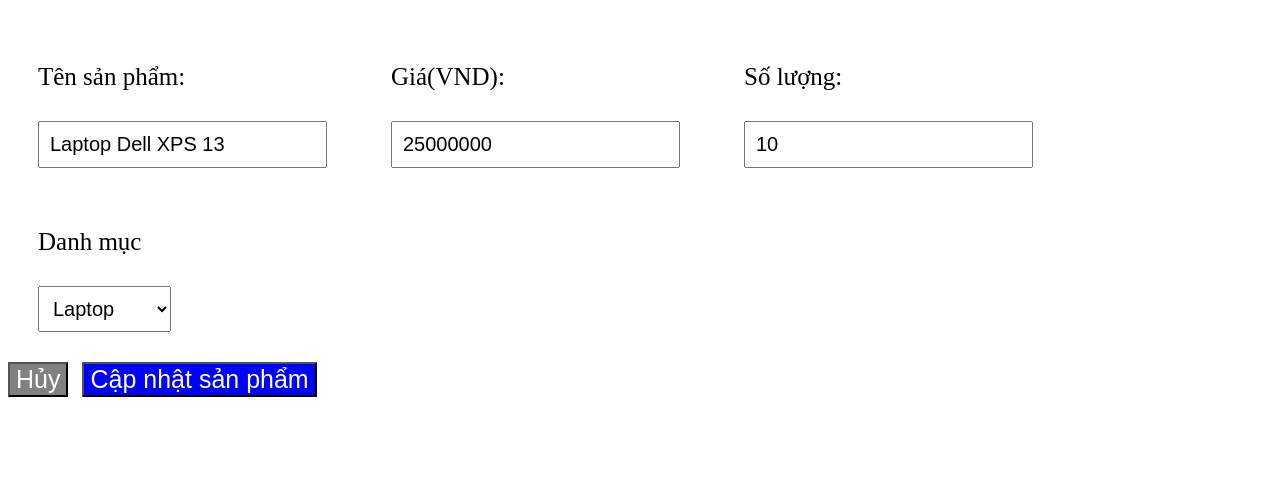
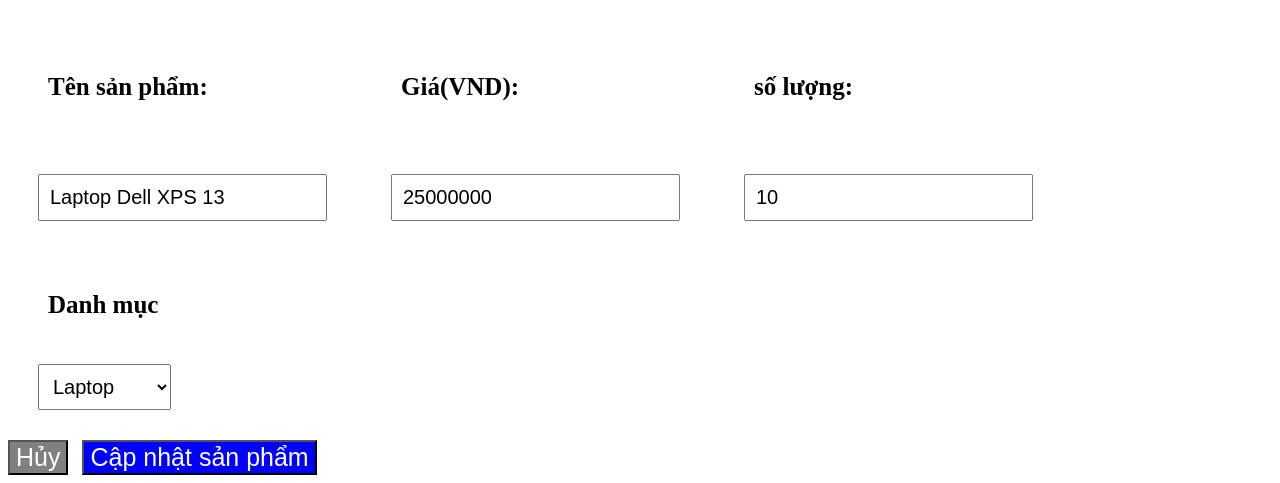
Before and after one commit to nguyen-quang-dao/learning, a plain HTML site: page learning_html_css/edit_product.html in a window 1280 px wide. Shown: the part 459-942 px from the top of the page. Before the commit the page ends 864 px from the top, so only its background shows below. Drawn offline with Linux system fonts and the light colour scheme.

Commit message:
format file edit_products + htmltag,css

```diff
--- a/learning_html_css/edit_product.html
+++ b/learning_html_css/edit_product.html
@@ -1,75 +1,88 @@
 <!DOCTYPE html>
 <html lang="en">
+
 <head>
   <meta charset="UTF-8">
   <meta name="viewport" content="width=device-width, initial-scale=1.0">
   <title>Edit products</title>
   <style>
-    div{
-      font-size : 25px;
-          display :block;
+    div {
+      font-size: 25px;
+      display: block;
       padding: 30px;
     }
-    .box{
-      display :inline-block;
+
+    .box {
+      display: inline-block;
     }
-    img{
-      width : 300px;
-      height :300px;
+
+    img {
+      width: 300px;
+      height: 300px;
 
     }
+
     label {
-      padding :10px;
+      padding: 10px;
       display: block;
       font-weight: bold;
       margin-bottom: 5px;
     }
-    input,select{
+
+    input,
+    select {
       margin-top: 30px;
       padding: 10px;
       font-size: 20px;
     }
-    button{
+
+    button {
       font-size: 25px;
-      color :white;
+      color: white;
     }
-    .huy{
+
+    .cancel {
       background-color: gray;
       margin-right: 10px;
     }
-    .update
-    {
-      background-color:blue  ;
+
+    .update {
+      background-color: blue;
     }
   </style>
 </head>
+
 <body>
+  <form>
     <h1>Sửa sản phẩm</h1><br>
     <div>
       <labal>Ảnh hiện tại:</labal><br>
-    <img src ="https://ngocnguyen.vn/cdn/images/202304/goods_img/dell-xps-9305-i7-1165g7-ram-8gb-ssd-256gb-133-inch-fhd-P7699-1682414748550.jpg" >
+      <img
+        src="https://ngocnguyen.vn/cdn/images/202304/goods_img/dell-xps-9305-i7-1165g7-ram-8gb-ssd-256gb-133-inch-fhd-P7699-1682414748550.jpg">
     </div>
 
     <div class="box">
-    <labal>Tên sản phẩm:</labal><br>
-    <input type ="text" value="Laptop Dell XPS 13">
+      <label>Tên sản phẩm:</label><br>
+      <input type="text" value="Laptop Dell XPS 13">
     </div>
     <div class="box">
-    <labal>Giá(VND):</labal><br>
-    <input type ="text" value="25000000">
+      <label>Giá(VND):</label><br>
+      <input type="text" value="25000000">
     </div>
     <div class="box">
-    <labal>Số lượng:</labal><br>
-    <input type ="text" value="10">
+      <label>số lượng:</label><br>
+      <input type="text" value="10">
     </div>
     <div>
-    <labal>Danh mục</labal><br>
+      <label>Danh mục</label>
       <select>
         <option>Laptop</option>
         <option>Điện thoại</option>
       </select>
     </div>
-  <button class="huy">Hủy</button>
+    <button class="cancel">Hủy</button>
     <button class="update">Cập nhật sản phẩm</button>
+  </form>
 </body>
+
 </html>
```
Lines whose indentation alone changed are shown as unchanged.
